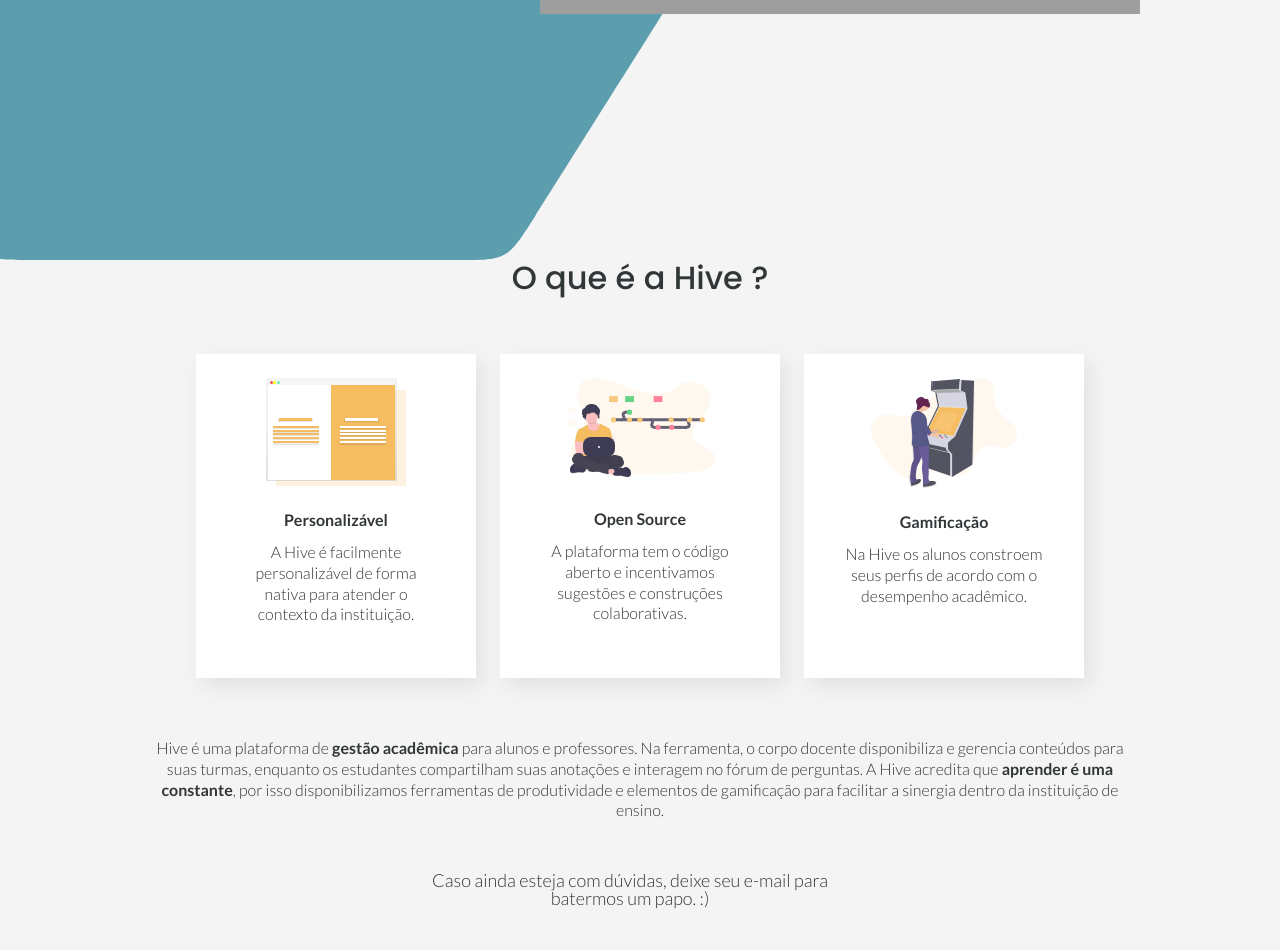
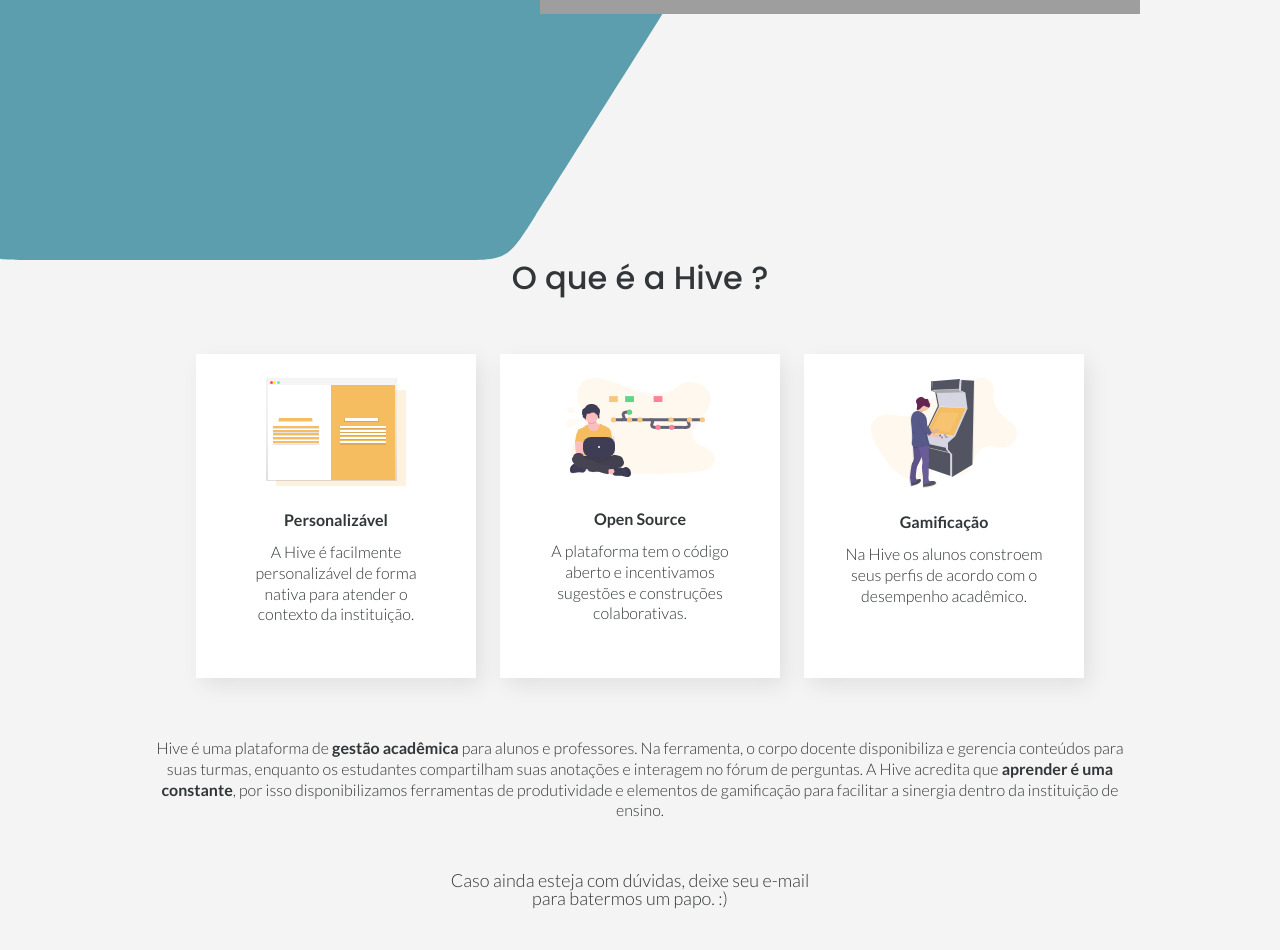
Before and after one commit to hex-g/hive-lp, a Next.js app: page / in a window 1280 px wide. Shown: the part 486-1436 px from the top of the page. Built offline with nearby package versions, Linux system fonts and the light colour scheme; grey boxes are pictures that could not be loaded.

Commit message:
Change the width of the fourth-section text

```diff
--- a/components/FourthSection/FourthSection.style.js
+++ b/components/FourthSection/FourthSection.style.js
@@ -12,7 +12,7 @@ export const Section = styled.section`
 
 export const Description = styled.p`
   text-align: center;
-  width: 450px;
+  width: 360px;
   font-size: 18px;
   margin: 50px 0 0 0;
 `
```
